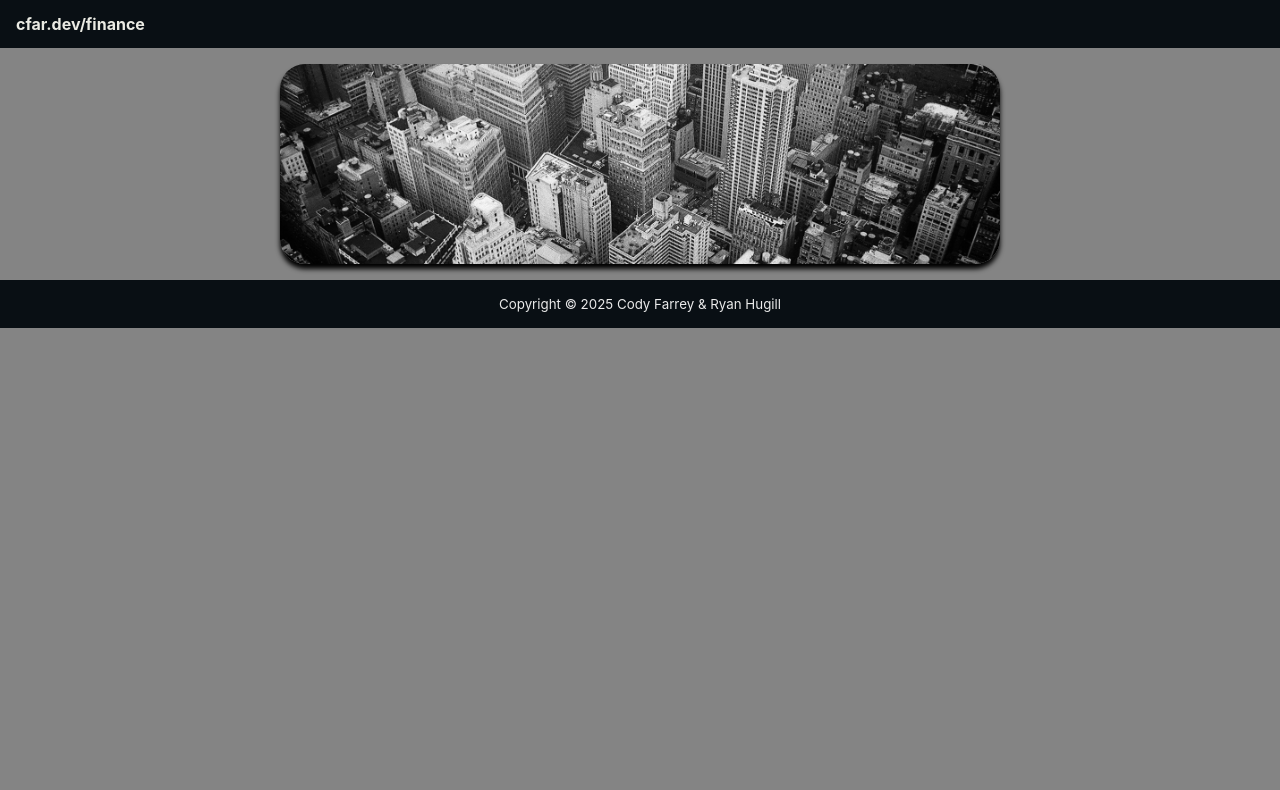
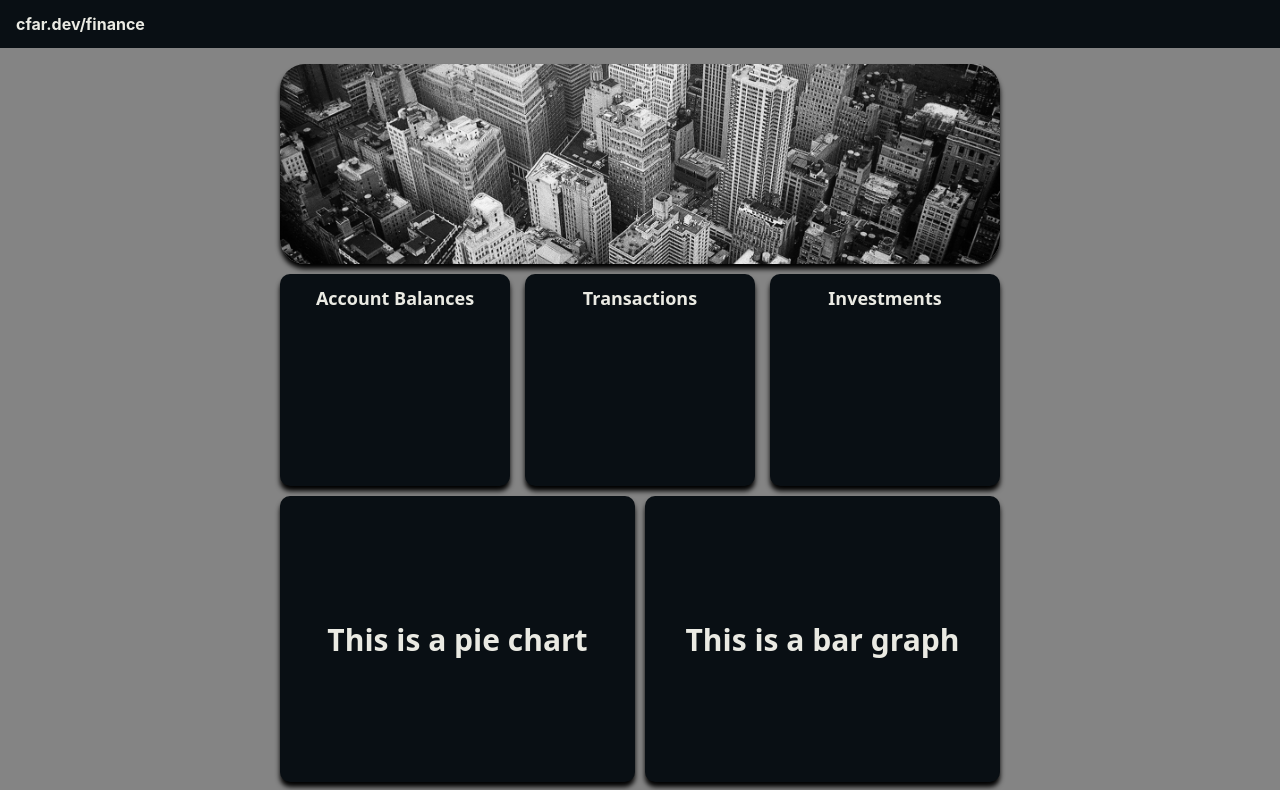
Before and after one commit to ryan-hugill/cfar-rhug-finance-app, a React (Create React App) app: page / in a window 1280 px wide. Shown: the top 790 px of the page. Built offline with nearby package versions, Linux system fonts and the light colour scheme.

Commit message:
Modified card wrapper component to accept props and such.

```diff
--- a/src/components/Card.js
+++ b/src/components/Card.js
@@ -1,5 +1,7 @@
-export function Card() {
+export function Card({as: Component = 'div', className = '', children, ...props}) {
     return(
-        <div className="card"></div>
+        <Component className={`card ${className}`} {...props}>
+            {children}
+        </Component>
     );
 }
```
